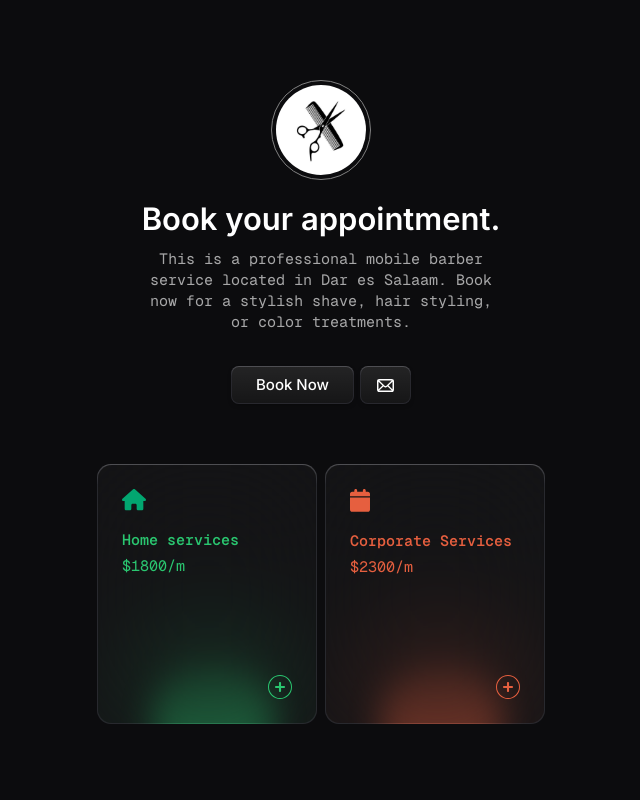
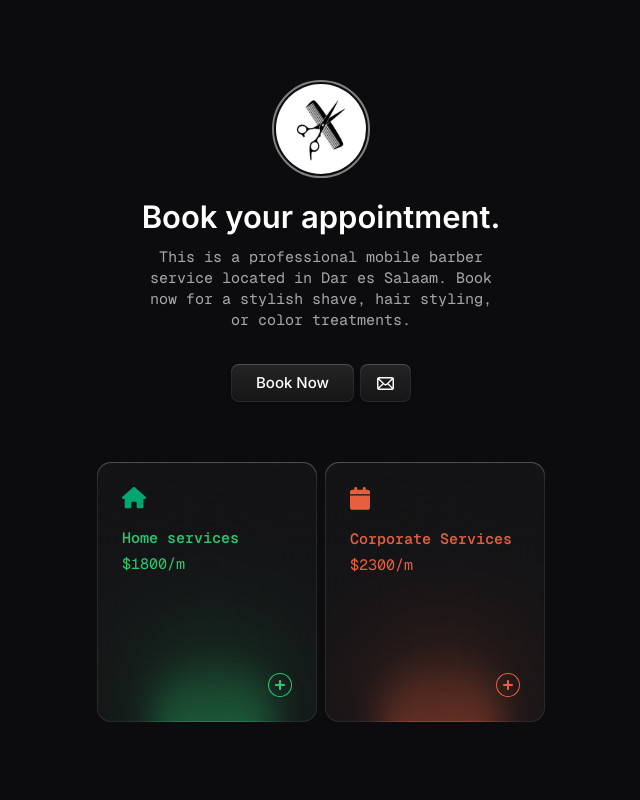
Before and after one commit to jovination/j4_barbershop_booking, a plain HTML site: page index.html in a window 1280 px wide. Shown: the top 800 px of the page, without its empty margins (319-959 px from the left). Drawn offline with Linux system fonts and the light colour scheme; no server answers; a script that the page names is missing; files whose address does not match are found by name.

Commit message:
first commit

```diff
--- a/css/styles.css
+++ b/css/styles.css
@@ -2227,13 +2227,13 @@ html{
   }
 
   .logo-wrapper {
-    width: 100px;
-    height: 100px;
+    width: 98px;
+    height: 98px;
     display: flex;
     align-items: center;
     justify-content: center;
     border-radius: 50%;
-    border: 1px solid #818181;
+    border: 2px solid #818181;
   }
 
   .hero-logo {
@@ -2246,6 +2246,9 @@ html{
     background-position: center;
 
 
+  }
+  .img .relative{
+    display: none;
   }
 
   .h1 {
```
Also changed, not shown: index.html (+13 -2 lines), 1 other file.
